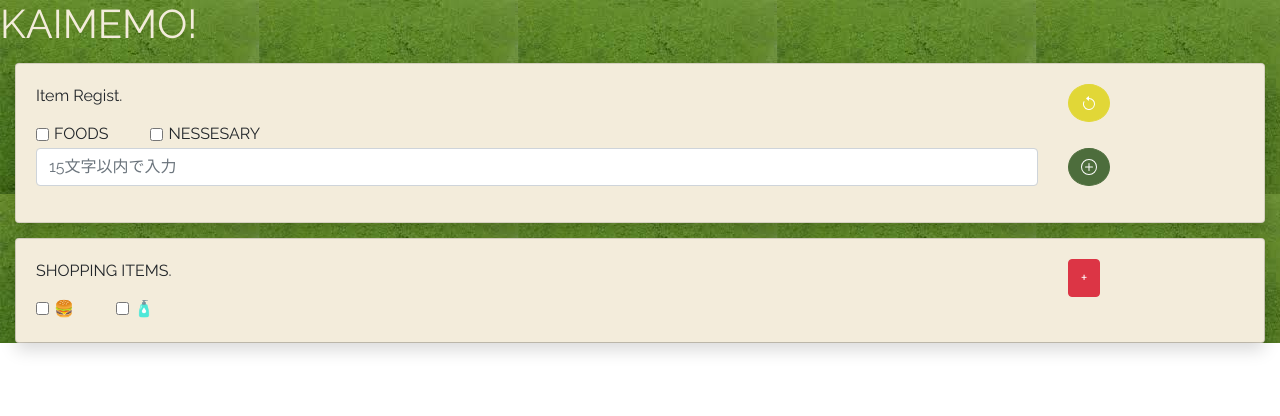
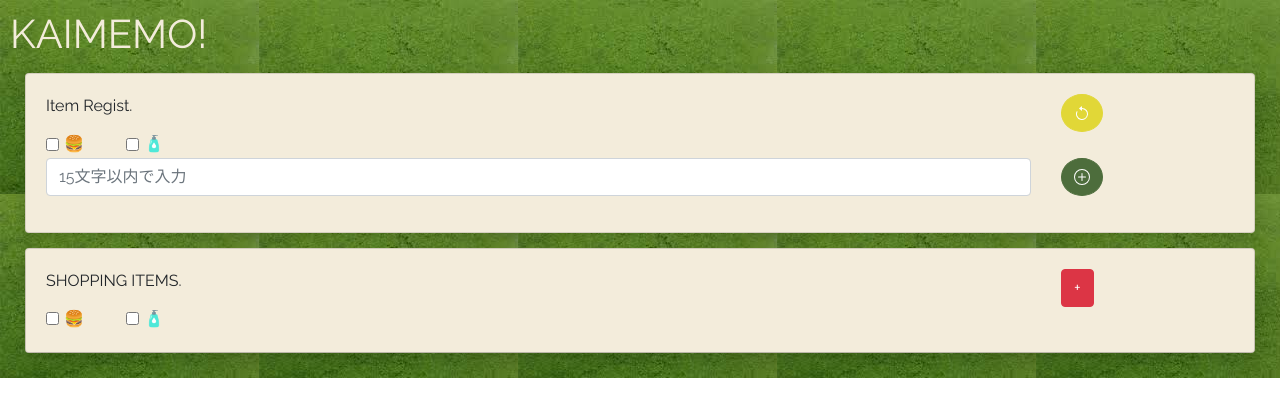
Before and after one commit to myantyuWorld/kaimemo, a Vue app: page / in a window 1280 px wide. Shown: the top 416 px of the page. Built offline with nearby package versions, Linux system fonts and the light colour scheme.

Commit message:
layout modify

```diff
--- a/src/assets/main.css
+++ b/src/assets/main.css
@@ -4,7 +4,7 @@
 body {
     font-family: "Raleway","Noto Sans JP", sans-serif;
     width: 100vw;
-    height: 100vh;
+    /* height: 100vh; */
 }
 
 .wrapper {
@@ -16,6 +16,8 @@ body {
     background: url("./4.jpg");
     background-color: rgb(77, 109, 45);
     background-size: auto;
+    padding: 10px;
+    height: 100%;
  }
 
  .container {
--- a/src/components/GoodsRegistForm.vue
+++ b/src/components/GoodsRegistForm.vue
@@ -20,13 +20,13 @@
                 <div class="col-auto">
                     <div class="form-check form-check-inline">
                         <input class="form-check-input" type="checkbox" v-model="foodCheckRef">
-                        <label class="form-check-label" for="inlineCheckbox1">FOODS</label>
+                        <label class="form-check-label" for="inlineCheckbox1">🍔</label>
                     </div>
                 </div>
                 <div class="col-auto">
                     <div class="form-check form-check-inline">
                         <input class="form-check-input" type="checkbox" v-model="nessesaryCheckRef">
-                        <label class="form-check-label" for="inlineCheckbox2">NESSESARY</label>
+                        <label class="form-check-label" for="inlineCheckbox2">🧴</label>
                     </div>
                 </div>
             </div>
```
